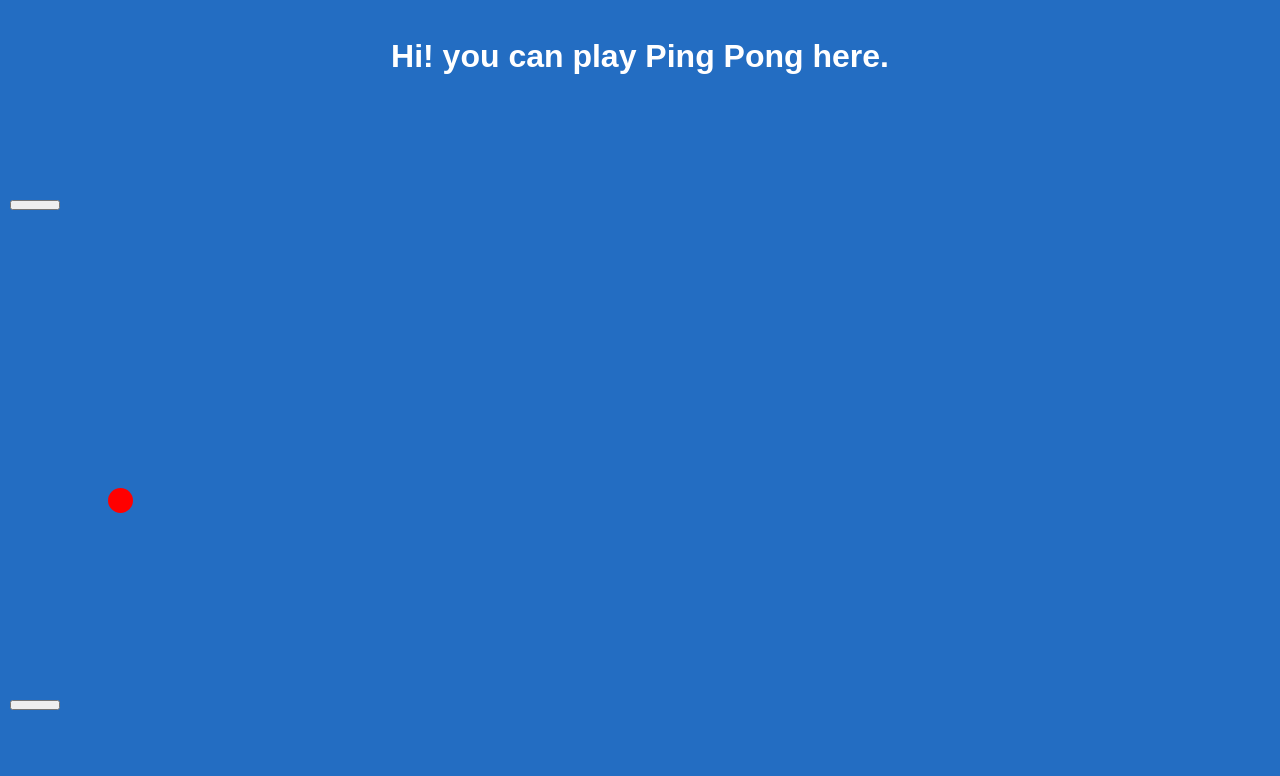
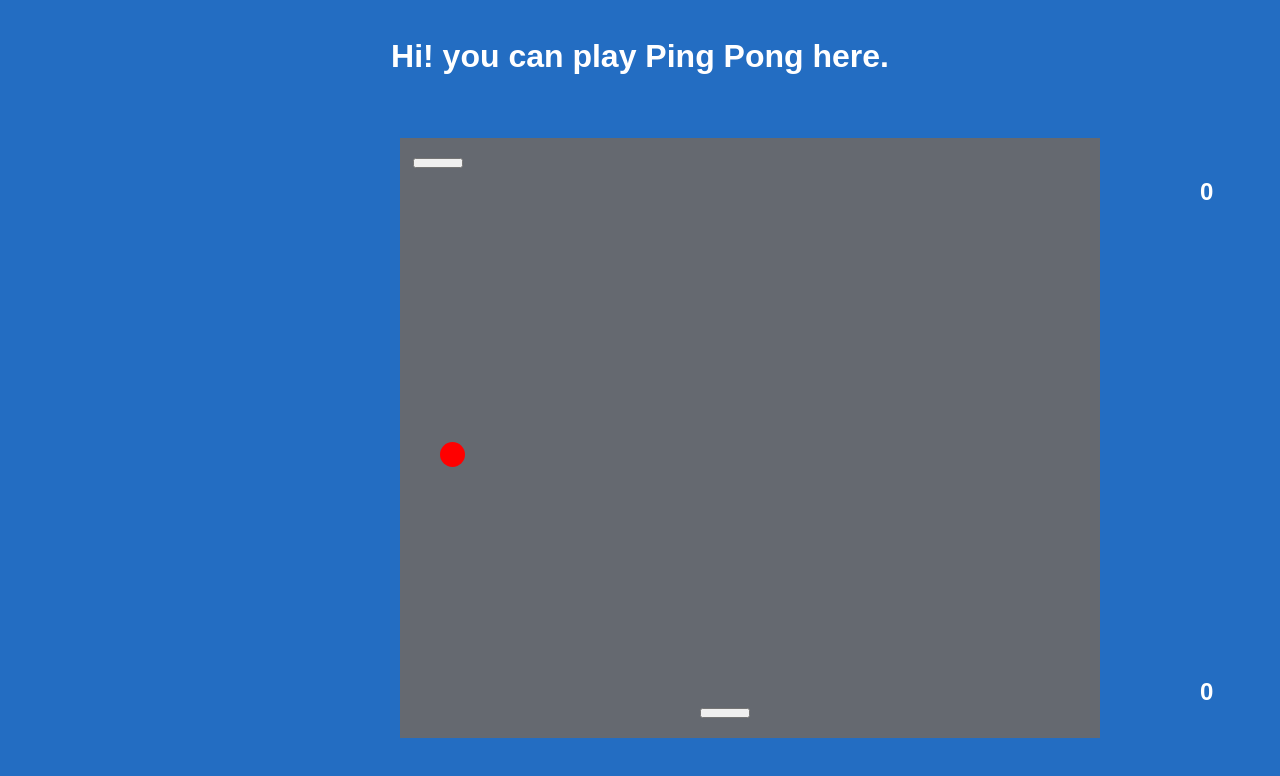
Before and after one commit to rezamshy/Classic_Ping_Pong_React_App, a React (Create React App) app in the folder my-app/: page / in a window 1280 px wide. Shown: the top 776 px of the page. Built offline with nearby package versions, Linux system fonts and the light colour scheme.

Commit message:
Adds agent player

```diff
--- a/my-app/src/App.css
+++ b/my-app/src/App.css
@@ -4,7 +4,21 @@ main h1 {
     color: white;
 }
 
-.rectangle {
+.paddle {
     width: 50px;
     height: 10px;
 }
+
+canvas {
+    position: absolute;
+    left: 400px;
+    top: 100px;
+    width: 700px;
+    height: 600px;
+    background-color: rgb(101, 105, 112);
+}
+
+.score {
+    position: absolute;
+    color: white;
+}
--- a/my-app/src/App.js
+++ b/my-app/src/App.js
@@ -1,9 +1,9 @@
 import './App.css';
-import { useState, useEffect } from 'react';
+import { useState, useEffect, useMemo } from 'react';
 
 function Paddle({pos, onChange}) {
-
     useEffect(() => {
+      if (pos.y == 670){
         const handleKeyDown = (event) => {
           const { key } = event;
           let newX = pos.x;
@@ -11,10 +11,10 @@ function Paddle({pos, onChange}) {
           // Update position based on keyboard input
           switch (key) {
             case 'ArrowLeft':
-          newX -= 20;
+              newX -= 25;
               break;
             case 'ArrowRight':
-          newX += 20;
+              newX += 25;
               break;
             default:
               break;
@@ -30,10 +30,11 @@ function Paddle({pos, onChange}) {
       return () => {
         window.removeEventListener('keydown', handleKeyDown);
       };
+    }
   }, [pos]);
 
   return (
-    <button className='rectangle' style={{position: 'absolute', top: pos.y, left: pos.x }}/>
+    <button className='paddle' style={{position: 'absolute', top: pos.y, left: pos.x }}/>
   );
 }
 
@@ -43,13 +44,13 @@ function Ball({pos, speed, onPosChange, onSpeedChange}) {
     const interval = setInterval(() => {
       let xs = speed.x;
       let ys = speed.y;
-      if (pos.y > 700)
+      if (pos.y + 25 > 700)
         ys = -2;
-      else if (pos.y < 200)
+      else if (pos.y < 100)
         ys = 2;
-      if (pos.x < 10)
+      if (pos.x < 400)
         xs = 2;
-      else if (pos.x >700)
+      else if (pos.x + 25 > 1100)
         xs = -2;
 
       onSpeedChange(xs, ys);
@@ -80,13 +81,16 @@ function Ball({pos, speed, onPosChange, onSpeedChange}) {
 
 function App() {
 
-  const [p1Pos, p1SetPos] = useState({x:10, y:200});
-  const [p2Pos, p2SetPos] = useState({x:10, y:700});
-  const [ballPos, setBallPos] = useState({x:400, y:400});
+  const [p1Pos, p1SetPos] = useState({x:700, y:120});
+  const [p2Pos, p2SetPos] = useState({x:700, y:670});
+  const [p1Score, p1SetScore] = useState(0);
+  const [p2Score, p2SetScore] = useState(0);
+  const [p1Speed, setP1Speed] = useState(5);
+  const [ballPos, setBallPos] = useState({x:700, y:400});
   const [ballSpeed, setBallSpeed] = useState({x:2, y:2});
 
   function updatePaddlePos (pos, newX) {
-      if (pos.y == 200)
+      if (pos.y == 120)
         p1SetPos({x:newX, y:pos.y});
       else
         p2SetPos({x:newX, y:pos.y});
@@ -100,14 +104,39 @@ function App() {
     setBallSpeed({x:x, y:y});
   }
 
-  if (ballPos.x > p1Pos.x && ballPos.x < p1Pos.x + 25 && ballPos.y < 205 && ballSpeed.y!=1 ){
-    setBallSpeed({x:ballSpeed.x, y:1});
+  // AI
+  useEffect(() => {
+    let p = Math.random() * 15;
+    if (p1Pos.x + 50 + p < ballPos.x + 12) {
+      setP1Speed(3);
+    } else if(p1Pos.x - p > ballPos.x + 12 ) {
+      setP1Speed(-3);
+    }
+    else{
+      setP1Speed(0 );
+    }
+
+    p1SetPos((prevPos) => ({x:prevPos.x + p1Speed, y:prevPos.y}));
+  }, [ballPos]);
+
+
+
+  if (ballPos.x + 25 > p1Pos.x && ballPos.x < p1Pos.x + 50 && ballPos.y == 130 && ballSpeed.y!=2 ){
+    setBallSpeed({x:ballSpeed.x, y:2});
+  }
+
+  if (ballPos.y == 100){
+    p2SetScore((prev)=>(prev+1));
+    setBallPos({x: 400, y:400})
   }
 
   return (
     <main>
        <h1> Hi! you can play Ping Pong here.</h1>
 
+       <canvas></canvas>
+       <h2 className='score' style={{top: '120px', left: '1200px'}}>{p1Score}</h2>
+       <h2 className='score' style={{top: '620px', left: '1200px'}}>{p2Score}</h2>
        <Paddle pos={p1Pos} onChange={updatePaddlePos} />
        <Paddle pos={p2Pos} onChange={updatePaddlePos} />
        <Ball pos={ballPos} speed={ballSpeed} onPosChange={updateBallPos} onSpeedChange={updateBallSpeed}/>
--- a/my-app/src/index.css
+++ b/my-app/src/index.css
@@ -2,4 +2,5 @@ body {
   margin: 0;
   font-family: sans-serif;
   background-color: rgb(35, 109, 194);
+  position: relative;
 }
```
Lines whose indentation alone changed are shown as unchanged.
